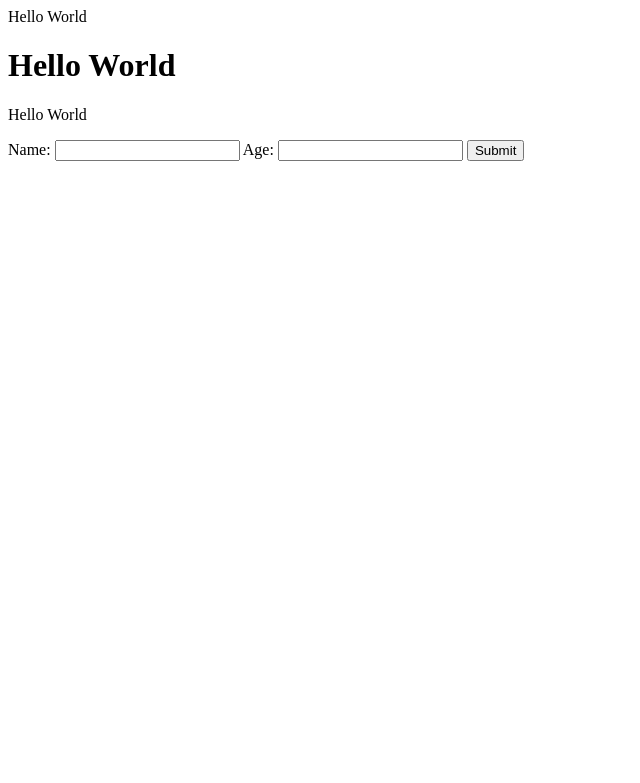
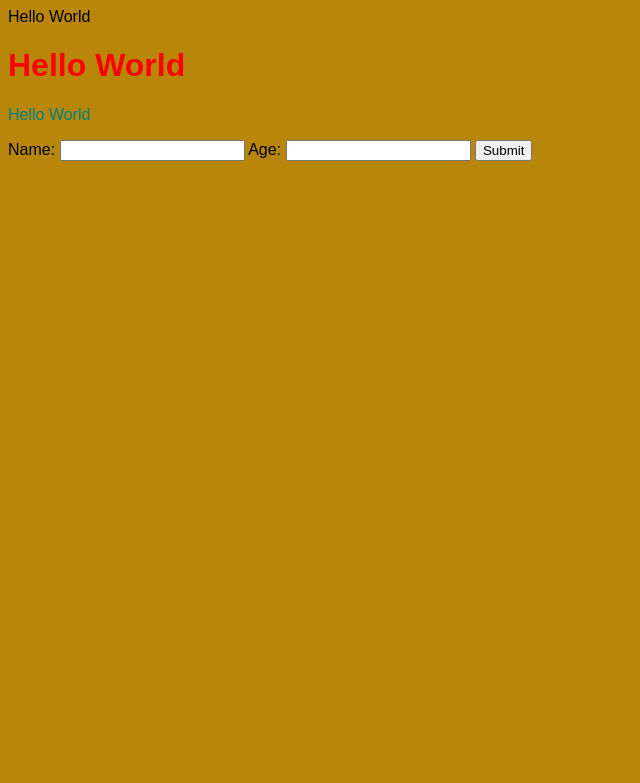
Before and after one commit to jh5723/SSE_Lab2, a Flask app: page / in a window 1280 px wide. Shown: the top 783 px of the page, without its empty margins (0-640 px from the left). Run offline with Flask 3, Linux system fonts and the light colour scheme.

Commit message:
Added styles via a CSS stylesheet

```diff
--- /dev/null
+++ b/api/static/references.txt
@@ -0,0 +1,2 @@
+pythonhow: https://pythonhow.com/python-tutorial/flask/Adding-CSS-styling-to-your-website/ [Accessed 16 October 2023]
+Info on how to add css stylesheet to a flask web app
--- /dev/null
+++ b/api/static/style.css
@@ -0,0 +1,14 @@
+h1
+{
+color: red;
+}
+p
+{
+color: teal;
+}
+
+body
+{
+    background-color: darkgoldenrod;
+    font-family: Arial, sans-serif;
+}
--- a/api/templates/index.html
+++ b/api/templates/index.html
@@ -1,5 +1,6 @@
 <html>
  <head>
+  <link rel="stylesheet" href="{{ url_for('static', filename='/style.css') }}" >
  </head>
  <body>
    Hello World
```
